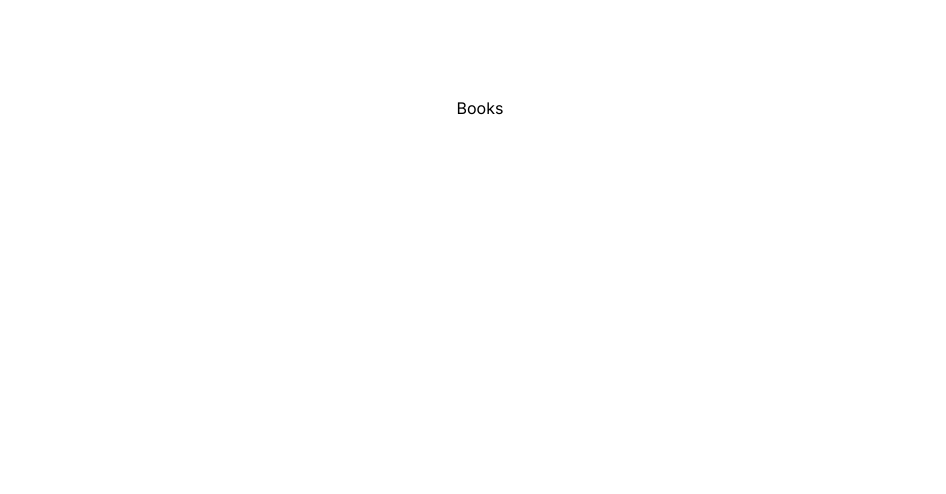
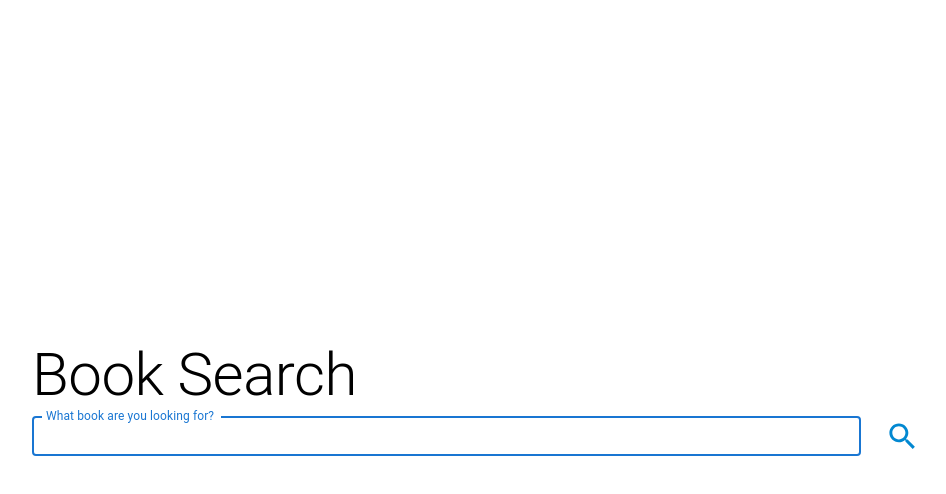
Before and after one commit to Basheguled/books, a Next.js app: page / in a window 1280 px wide. Shown: the top 494 px of the page, without its empty margins (160-1106 px from the left). Built offline with nearby package versions, Linux system fonts and the light colour scheme.

Commit message:
add data fetching for books + rendering the covers

```diff
--- /dev/null
+++ b/app/components/SearchBar.tsx
@@ -0,0 +1,23 @@
+import { IconButton, TextField } from "@mui/material";
+import SearchIcon from "@mui/icons-material/Search";
+
+const SearchBar = ({ setSearch }: { setSearch: (search: string) => void }) => (
+  <div className="flex flex-row items-center justify-center w-full gap-4">
+    <TextField
+      autoFocus
+      id="search-bar"
+      className="w-full"
+      label="What book are you looking for?"
+      onChange={(event: React.ChangeEvent<HTMLInputElement>) => {
+        setSearch(event.target.value);
+      }}
+      size="small"
+      variant="outlined"
+    />
+    <IconButton color="info" type="submit">
+      <SearchIcon fontSize="large" />
+    </IconButton>
+  </div>
+);
+
+export default SearchBar;
--- a/app/layout.tsx
+++ b/app/layout.tsx
@@ -5,7 +5,7 @@ import "./globals.css";
 const inter = Inter({ subsets: ["latin"] });
 
 export const metadata: Metadata = {
-  title: "Books",
+  title: "Book search",
 };
 
 export default function RootLayout({
--- a/app/page.tsx
+++ b/app/page.tsx
@@ -1,7 +1,33 @@
+"use client";
+
+import * as React from "react";
+import { Typography } from "@mui/material";
+import { useRouter } from "next/navigation";
+import SearchBar from "./components/SearchBar";
+
 export default function Home() {
+  const router = useRouter();
+  const [search, setSearch] = React.useState("");
+
+  const onSubmit = React.useCallback(
+    async (event: React.FormEvent) => {
+      event.preventDefault();
+
+      const requestBody = { q: search };
+      const queryParams = new URLSearchParams(requestBody).toString();
+      console.log("search: ", search);
+
+      router.push(`/search?${queryParams}`);
+    },
+    [router, search]
+  );
+
   return (
-    <main className="flex min-h-screen flex-col items-center justify-between p-24">
-      Books
+    <main className="flex min-h-screen flex-col items-center justify-center p-24">
+      <form className="w-full p-24" onSubmit={onSubmit}>
+        <Typography variant="h2">Book Search</Typography>
+        <SearchBar setSearch={setSearch} />
+      </form>
     </main>
   );
 }
--- /dev/null
+++ b/app/search/page.tsx
@@ -0,0 +1,132 @@
+import { Typography } from "@mui/material";
+import { Suspense } from "react";
+import SearchBar from "../components/SearchBar";
+import Image from "next/image";
+
+/*
+{
+  kind: 'books#volume',
+  id: 'Mug4uI3ZGo8C',
+  etag: 'w71PBWW6tOo',
+  selfLink: 'https://www.googleapis.com/books/v1/volumes/Mug4uI3ZGo8C',
+  volumeInfo: {
+    title: 'The World of the Hunger Games',
+    authors: [ 'Kate Egan' ],
+    publisher: 'Scholastic Inc.',
+    publishedDate: '2012-03-23',
+    description: 'The definitive, richly illustrated, full-color guide to all the districts of Panem, all the participants in the Hunger Games, and the life and home of Katniss Everdeen.Welcome to Panem, the world of the Hunger Games. This is the definitive, richly illustrated, full-color guide to all the districts of Panem, all the participants in The Hunger Games, and the life and home of Katniss Everdeen. A must-have for fans of both The Hunger Games novels and the new Hunger Games film.',
+    industryIdentifiers: [ [Object], [Object] ],
+    readingModes: { text: true, image: true },
+    pageCount: 151,
+    printType: 'BOOK',
+    categories: [ 'Young Adult Fiction' ],
+    averageRating: 3,
+    ratingsCount: 9,
+    maturityRating: 'NOT_MATURE',
+    allowAnonLogging: true,
+    contentVersion: '4.10.13.0.preview.3',
+    panelizationSummary: { containsEpubBubbles: false, containsImageBubbles: false },
+    imageLinks: {
+      smallThumbnail: 'http://books.google.com/books/content?id=Mug4uI3ZGo8C&printsec=frontcover&img=1&zoom=5&edge=curl&source=gbs_api',
+      thumbnail: 'http://books.google.com/books/content?id=Mug4uI3ZGo8C&printsec=frontcover&img=1&zoom=1&edge=curl&source=gbs_api'
+    },
+    language: 'en',
+    previewLink: 'http://books.google.com/books?id=Mug4uI3ZGo8C&printsec=frontcover&dq=hunger+games&hl=&cd=1&source=gbs_api',
+    infoLink: 'https://play.google.com/store/books/details?id=Mug4uI3ZGo8C&source=gbs_api',
+    canonicalVolumeLink: 'https://play.google.com/store/books/details?id=Mug4uI3ZGo8C'
+  },
+  saleInfo: {
+    country: 'US',
+    saleability: 'FOR_SALE',
+    isEbook: true,
+    listPrice: { amount: 5.99, currencyCode: 'USD' },
+    retailPrice: { amount: 5.99, currencyCode: 'USD' },
+    buyLink: 'https://play.google.com/store/books/details?id=Mug4uI3ZGo8C&rdid=book-Mug4uI3ZGo8C&rdot=1&source=gbs_api',
+    offers: [ [Object] ]
+  },
+  accessInfo: {
+    country: 'US',
+    viewability: 'PARTIAL',
+    embeddable: true,
+    publicDomain: false,
+    textToSpeechPermission: 'ALLOWED',
+    epub: {
+      isAvailable: true,
+      acsTokenLink: 'http://books.google.com/books/download/The_World_of_the_Hunger_Games-sample-epub.acsm?id=Mug4uI3ZGo8C&format=epub&output=acs4_fulfillment_token&dl_type=sample&source=gbs_api'
+    },
+    pdf: {
+      isAvailable: true,
+      acsTokenLink: 'http://books.google.com/books/download/The_World_of_the_Hunger_Games-sample-pdf.acsm?id=Mug4uI3ZGo8C&format=pdf&output=acs4_fulfillment_token&dl_type=sample&source=gbs_api'
+    },
+    webReaderLink: 'http://play.google.com/books/reader?id=Mug4uI3ZGo8C&hl=&source=gbs_api',
+    accessViewStatus: 'SAMPLE',
+    quoteSharingAllowed: false
+  },
+  searchInfo: {
+    textSnippet: 'This is the definitive, richly illustrated, full-color guide to all the districts of Panem, all the participants in The Hunger Games, and the life and home of Katniss Everdeen.'
+  }
+}
+*/
+
+async function getBooks(searchParams: {
+  [key: string]: string | string[] | undefined;
+}) {
+  console.log("context", searchParams);
+  const apiKey = "AIzaSyA7vhetq2aHQOr2kV3aHUylD_4-rWGfD2A";
+  const requestBody = { ...searchParams, key: apiKey, maxResults: "40" };
+  const queryParams = new URLSearchParams(requestBody).toString();
+
+  const response = await fetch(
+    `https://www.googleapis.com/books/v1/volumes?${queryParams}`
+  );
+  const data = await response.json();
+  const totalItems = data.totalItems;
+  const books = Array.from(data.items);
+  return { totalItems, books };
+}
+
+const SearchResults = async ({
+  searchParams,
+}: {
+  searchParams: { [key: string]: string | string[] | undefined };
+}) => {
+  const { totalItems, books } = await getBooks(searchParams);
+  console.log(typeof books, books.length, books[0]);
+  return (
+    <main className="flex min-h-screen flex-col items-start justify-start p-24">
+      <Typography variant="subtitle1">Results for {searchParams.q}</Typography>
+      <p>{totalItems}</p>
+      <div className="grid grid-cols-5 gap-8">
+        {books.map((book) => {
+          return (
+            <>
+              {book.volumeInfo?.imageLinks?.thumbnail ? (
+                // <Image
+                <img
+                  key={book.id}
+                  alt="book cover"
+                  src={book.volumeInfo.imageLinks.thumbnail}
+                  width={200}
+                />
+              ) : (
+                <p>{book.title}</p>
+              )}
+            </>
+          );
+        })}
+      </div>
+    </main>
+  );
+};
+
+export default function Page({
+  searchParams,
+}: {
+  searchParams: { [key: string]: string | string[] | undefined };
+}) {
+  return (
+    <Suspense fallback={<h2>Loading results for {searchParams.q}...</h2>}>
+      <SearchResults searchParams={searchParams} />
+    </Suspense>
+  );
+}
--- a/next.config.js
+++ b/next.config.js
@@ -1,4 +1,15 @@
 /** @type {import('next').NextConfig} */
-const nextConfig = {}
+const nextConfig = {
+  images: {
+    remotePatterns: [
+      {
+        protocol: "https",
+        hostname: "books.google.com",
+        port: "",
+        pathname: "*",
+      },
+    ],
+  },
+};
 
-module.exports = nextConfig
+module.exports = nextConfig;
```
Also changed, not shown: package.json (+9 -5 lines), 1 other file (tests, documents, lock files or other folders).
